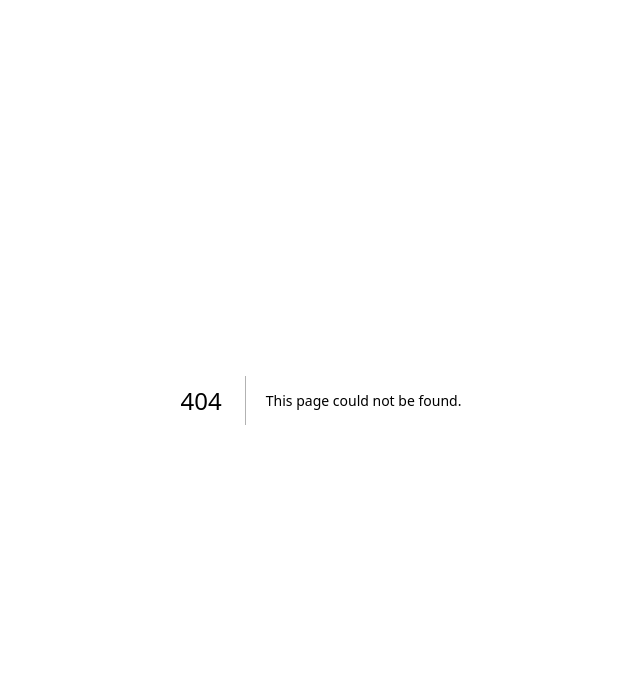
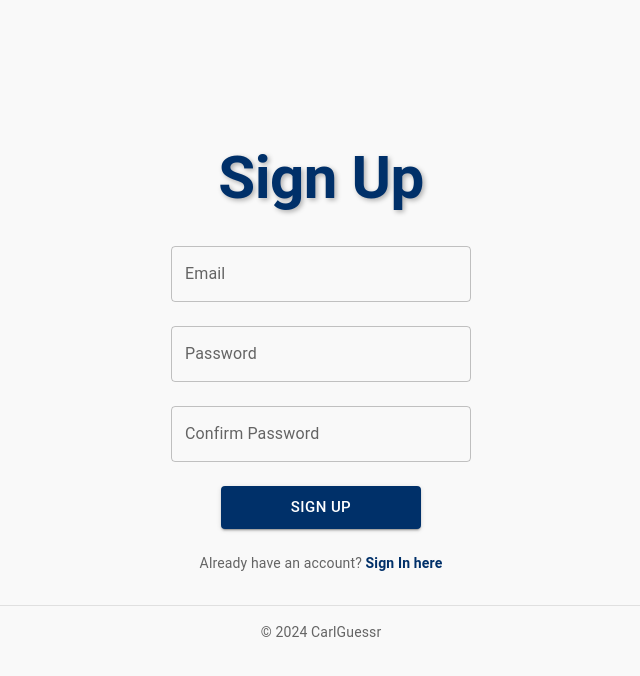
Before and after one commit to lonoffd/carlguessr, a Next.js app: page /signup in a window 1280 px wide. Before the commit this address had no page. Shown: the top 676 px of the page, without its empty margins (319-959 px from the left). Built offline with nearby package versions, Linux system fonts and the light colour scheme; no server answers.

Commit message:
signin and signup page

```diff
--- /dev/null
+++ b/app/(auth)/signin/page.tsx
@@ -0,0 +1,124 @@
+'use client';
+
+import React, { useState } from "react";
+import { signInWithEmailAndPassword } from "firebase/auth";
+import { auth } from "../../../lib/firebase";
+import { useRouter } from "next/navigation";
+import { Box, Typography, Button, TextField } from "@mui/material";
+import Link from "next/link";
+
+export default function SignIn() {
+  const [email, setEmail] = useState("");
+  const [password, setPassword] = useState("");
+  const [error, setError] = useState("");
+  const router = useRouter();
+
+  const handleSignIn = async () => {
+    try {
+      // Sign in the user using Firebase
+      await signInWithEmailAndPassword(auth, email, password);
+      // Redirect to the /gameplay page after successful sign-in
+      router.push("/gameplay");  // Corrected route to /gameplay
+    } catch (err) {
+      if (err instanceof Error) {
+        setError(err.message); // Display error message
+      } else {
+        setError("An unknown error occurred.");
+      }
+    }
+  };
+
+  return (
+    <Box
+      sx={{
+        minHeight: "100vh",
+        display: "flex",
+        flexDirection: "column",
+        justifyContent: "center",
+        alignItems: "center",
+        padding: 4,
+        backgroundColor: "#f9f9f9",
+      }}
+    >
+      {/* Title */}
+      <Typography
+        variant="h2"
+        sx={{
+          fontWeight: "bold",
+          color: "#003069",
+          textAlign: "center",
+          marginBottom: 4,
+          textShadow: "2px 2px 5px rgba(0,0,0,0.3)",
+        }}
+      >
+        Sign In
+      </Typography>
+
+      {/* Error Message */}
+      {error && (
+        <Typography variant="body1" color="error" sx={{ marginBottom: 2 }}>
+          {error}
+        </Typography>
+      )}
+
+      {/* Input Fields */}
+      <Box sx={{ width: "300px", display: "flex", flexDirection: "column", gap: 3 }}>
+        <TextField
+          label="Email"
+          variant="outlined"
+          value={email}
+          onChange={(e) => setEmail(e.target.value)}
+          sx={{ width: "100%" }}
+        />
+        <TextField
+          label="Password"
+          type="password"
+          variant="outlined"
+          value={password}
+          onChange={(e) => setPassword(e.target.value)}
+          sx={{ width: "100%" }}
+        />
+      </Box>
+
+      {/* Sign In Button */}
+      <Button
+        variant="contained"
+        size="large"
+        sx={{
+          width: "200px",
+          backgroundColor: "#003069",
+          color: "white",
+          marginTop: 3,
+        }}
+        onClick={handleSignIn}
+      >
+        Sign In
+      </Button>
+
+      {/* Redirect to Sign Up */}
+      <Box sx={{ marginTop: 3 }}>
+        <Typography variant="body2" color="textSecondary">
+          Don't have an account?{" "}
+          <Link href="/signup" style={{ color: "#003069", fontWeight: "bold" }}>
+            Create one here
+          </Link>
+        </Typography>
+      </Box>
+
+      {/* Footer */}
+      <Box
+        sx={{
+          width: "100%",
+          textAlign: "center",
+          padding: 2,
+          borderTop: "1px solid #e0e0e0",
+          marginTop: 4,
+        }}
+      >
+        <Typography variant="body2" color="textSecondary">
+          © {new Date().getFullYear()} CarlGuessr
+        </Typography>
+      </Box>
+    </Box>
+  );
+}
--- /dev/null
+++ b/app/(auth)/signup/page.tsx
@@ -0,0 +1,134 @@
+'use client';
+
+import { useState } from "react";
+import { createUserWithEmailAndPassword } from "firebase/auth";
+import { auth } from "../../../lib/firebase";
+import { Box, Typography, Button, TextField } from "@mui/material";
+import Link from "next/link";  // Import Link for navigation
+
+export default function SignUp() {
+  const [email, setEmail] = useState("");
+  const [password, setPassword] = useState("");
+  const [confirmPassword, setConfirmPassword] = useState("");  // New state for password confirmation
+  const [error, setError] = useState("");
+
+  const handleSignUp = async () => {
+    if (password !== confirmPassword) {
+      setError("Passwords do not match.");
+      return; // Stop the sign-up process if passwords don't match
+    }
+
+    try {
+      await createUserWithEmailAndPassword(auth, email, password);
+      alert("Sign-up successful!");
+    } catch (err) {
+      if (err instanceof Error) {
+        setError(err.message);
+      } else {
+        setError("An unknown error occurred.");
+      }
+    }
+  };
+
+  return (
+    <Box
+      sx={{
+        minHeight: "100vh",
+        display: "flex",
+        flexDirection: "column",
+        justifyContent: "center",
+        alignItems: "center",
+        padding: 4,
+        backgroundColor: "#f9f9f9",
+      }}
+    >
+      {/* Title */}
+      <Typography
+        variant="h2"
+        sx={{
+          fontWeight: "bold",
+          color: "#003069",
+          textAlign: "center",
+          marginBottom: 4,
+          textShadow: "2px 2px 5px rgba(0,0,0,0.3)",
+        }}
+      >
+        Sign Up
+      </Typography>
+
+      {/* Error Message */}
+      {error && (
+        <Typography variant="body1" color="error" sx={{ marginBottom: 2 }}>
+          {error}
+        </Typography>
+      )}
+
+      {/* Input Fields */}
+      <Box sx={{ width: "300px", display: "flex", flexDirection: "column", gap: 3 }}>
+        <TextField
+          label="Email"
+          variant="outlined"
+          value={email}
+          onChange={(e) => setEmail(e.target.value)}
+          sx={{ width: "100%" }}
+        />
+        <TextField
+          label="Password"
+          type="password"
+          variant="outlined"
+          value={password}
+          onChange={(e) => setPassword(e.target.value)}
+          sx={{ width: "100%" }}
+        />
+        <TextField
+          label="Confirm Password"
+          type="password"
+          variant="outlined"
+          value={confirmPassword}
+          onChange={(e) => setConfirmPassword(e.target.value)}
+          sx={{ width: "100%" }}
+        />
+      </Box>
+
+      {/* Sign Up Button */}
+      <Button
+        variant="contained"
+        size="large"
+        sx={{
+          width: "200px",
+          backgroundColor: "#003069",
+          color: "white",
+          marginTop: 3,
+        }}
+        onClick={handleSignUp}
+      >
+        Sign Up
+      </Button>
+
+      {/* Link to Sign In */}
+      <Box sx={{ marginTop: 3 }}>
+        <Typography variant="body2" color="textSecondary">
+          Already have an account?{" "}
+          <Link href="/signin" style={{ color: "#003069", fontWeight: "bold" }}>
+            Sign In here
+          </Link>
+        </Typography>
+      </Box>
+
+      {/* Footer */}
+      <Box
+        sx={{
+          width: "100%",
+          textAlign: "center",
+          padding: 2,
+          borderTop: "1px solid #e0e0e0",
+          marginTop: 4,
+        }}
+      >
+        <Typography variant="body2" color="textSecondary">
+          © {new Date().getFullYear()} CarlGuessr
+        </Typography>
+      </Box>
+    </Box>
+  );
+}
--- /dev/null
+++ b/app/app.js
@@ -0,0 +1,18 @@
+import { BrowserRouter as Router, Route, Routes } from "react-router-dom";
+import HomePage from "./app/page";        // Import HomePage
+import SignIn from "./signin/page";       // Import SignIn
+import GamePage from "./app/gameplay/page"; // Import GamePage inside the gameplay folder
+
+function App() {
+  return (
+    <Router>
+      <Routes>
+        <Route path="/" element={<HomePage />} />
+        <Route path="/signin" element={<SignIn />} />
+        <Route path="/game" element={<GamePage />} />
+      </Routes>
+    </Router>
+  );
+}
+
+export default App;
--- a/app/page.tsx
+++ b/app/page.tsx
@@ -1,5 +1,8 @@
+'use client'; // Ensure it's treated as a client component
+
 import React from "react";
 import { Box, Typography, Button, IconButton, Avatar } from "@mui/material";
+import Link from 'next/link';  // Use Next.js Link
 
 export default function HomePage() {
   return (
@@ -63,6 +66,7 @@ export default function HomePage() {
           gap: 4,
         }}
       >
+        <Link href="/signin" passHref>
           <Button
             variant="contained"
             size="large"
@@ -71,10 +75,11 @@ export default function HomePage() {
               backgroundColor: "#003069",
               color: "white",
             }}
-          href="./gameplay" // Link to the Game Page
           >
             Play Game
           </Button>
+        </Link>
+        <Link href="/creategame" passHref>
           <Button
             variant="outlined"
             size="large"
@@ -83,10 +88,10 @@ export default function HomePage() {
               borderColor: "#003069",
               color: "#003069",
             }}
-          href="/create" // Link to the Create Game Page
           >
             Create Game
           </Button>
+        </Link>
       </Box>
 
       {/* Footer */}
--- /dev/null
+++ b/lib/firebase.js
@@ -0,0 +1,24 @@
+// firebase.js
+import { initializeApp } from "firebase/app";
+import { getAuth } from "firebase/auth"; // Import Firebase Auth
+
+
+// web app's Firebase configuration
+const firebaseConfig = {
+ apiKey: process.env.NEXT_PUBLIC_FIREBASE_API_KEY,
+ authDomain: process.env.NEXT_PUBLIC_FIREBASE_AUTH_DOMAIN,
+ projectId: process.env.NEXT_PUBLIC_FIREBASE_PROJECT_ID,
+ storageBucket: process.env.NEXT_PUBLIC_FIREBASE_STORAGE_BUCKET,
+ messagingSenderId: process.env.NEXT_PUBLIC_FIREBASE_MESSAGING_SENDER_ID,
+ appId: process.env.NEXT_PUBLIC_FIREBASE_APP_ID,
+};
+
+
+
+// Initialize Firebase
+
+const app = initializeApp(firebaseConfig);
+
+
+// Initialize and export Firebase Auth
+export const auth = getAuth(app);
--- a/package.json
+++ b/package.json
@@ -17,6 +17,7 @@
     "@emotion/styled": "^11.14.0",
     "@mui/material": "^6.2.0",
     "@prisma/client": "^6.0.1",
+    "firebase": "^11.1.0",
     "next": "15.1.0",
     "react": "^19.0.0",
     "react-dom": "^19.0.0"
```
Also changed, not shown: 1 other file (tests, documents, lock files or other folders). Lines whose indentation alone changed are shown as unchanged.
